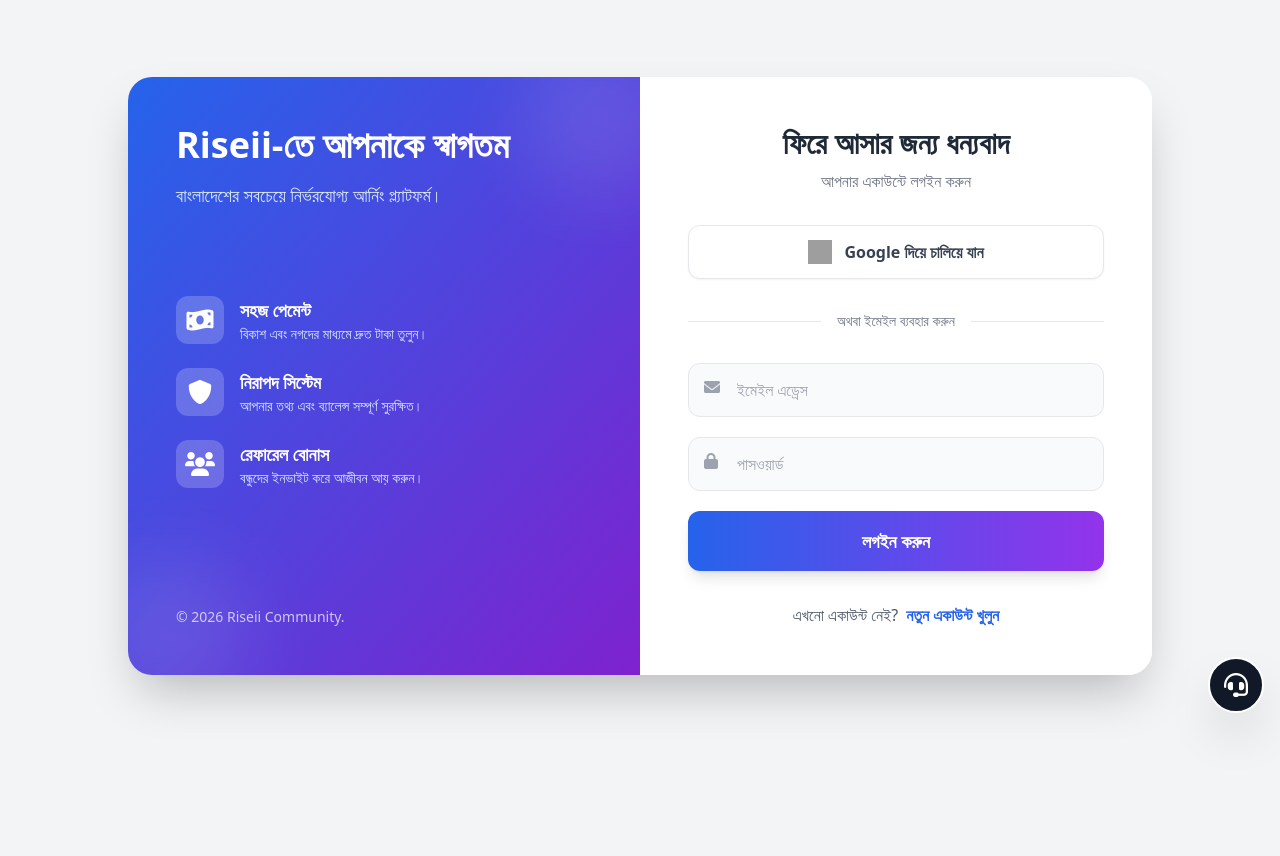
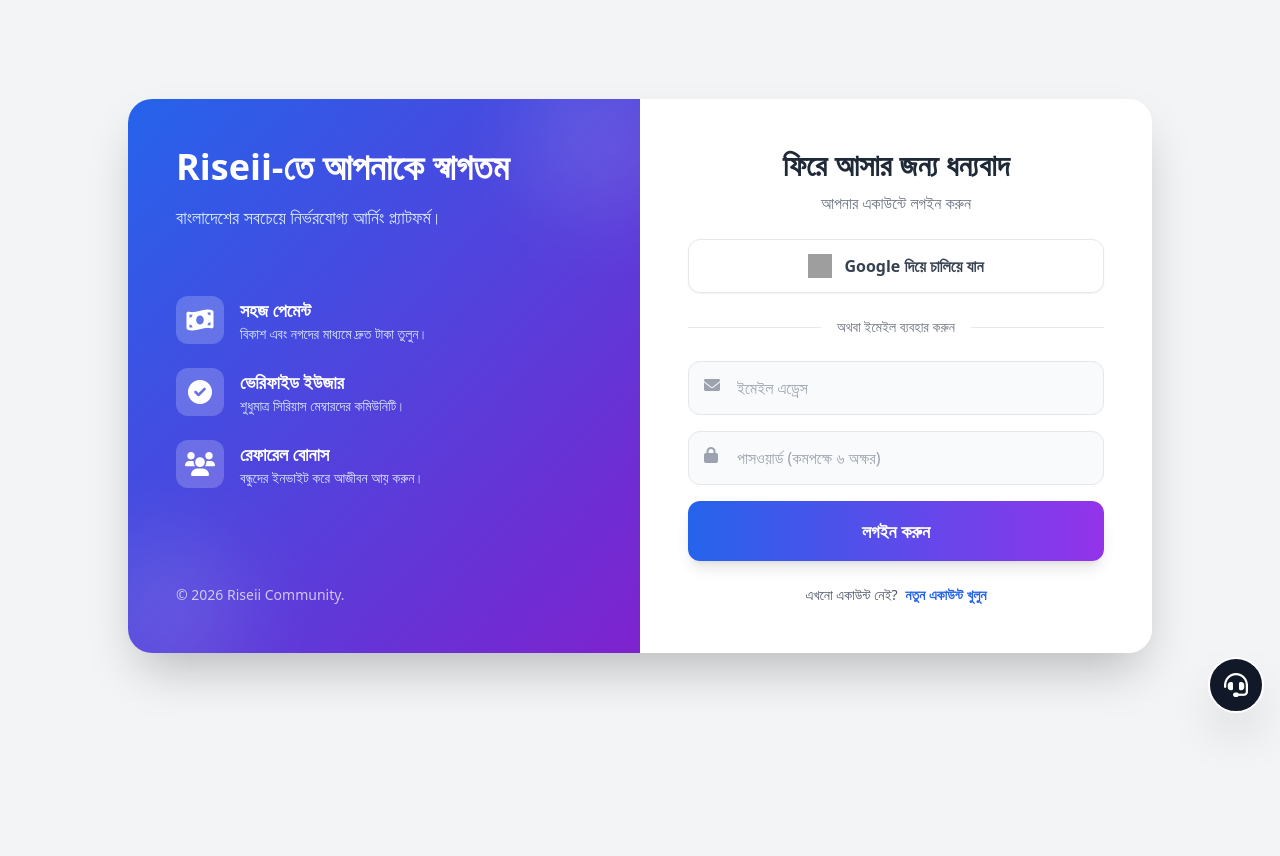
Before and after one commit to uto24/Riseii2, a Flask app: page /auth in a window 1280 px wide. Run offline with Flask 3, Linux system fonts and the light colour scheme; some libraries are stand-ins or nearby versions; grey boxes are pictures that could not be loaded.

Commit message:
Update auth.html

```diff
--- a/templates/auth.html
+++ b/templates/auth.html
@@ -9,6 +9,13 @@
         background: rgba(255, 255, 255, 0.95);
         backdrop-filter: blur(10px);
     }
+    .animate-fade-in {
+        animation: fadeIn 0.5s ease-in-out;
+    }
+    @keyframes fadeIn {
+        from { opacity: 0; transform: translateY(-10px); }
+        to { opacity: 1; transform: translateY(0); }
+    }
 </style>
 
 <div class="min-h-screen flex items-center justify-center p-4 -mt-10">
@@ -17,7 +24,6 @@
 
         <!-- LEFT SIDE: Content & Branding (Hidden on Mobile) -->
         <div class="hidden md:flex flex-col justify-between w-1/2 bg-gradient-to-br from-blue-600 to-purple-700 p-12 text-white relative overflow-hidden">
-            <!-- Background Shape -->
             <div class="absolute top-0 right-0 -mr-10 -mt-10 w-40 h-40 bg-white opacity-10 rounded-full blur-2xl"></div>
             <div class="absolute bottom-0 left-0 -ml-10 -mb-10 w-40 h-40 bg-white opacity-10 rounded-full blur-2xl"></div>
 
@@ -39,11 +45,11 @@
 
                 <div class="flex items-center gap-4">
                     <div class="w-12 h-12 bg-white/20 rounded-xl flex items-center justify-center text-2xl">
-                        <i class="fas fa-shield-alt"></i>
+                        <i class="fas fa-check-circle"></i>
                     </div>
                     <div>
-                        <h3 class="font-bold text-lg">নিরাপদ সিস্টেম</h3>
-                        <p class="text-sm text-blue-100">আপনার তথ্য এবং ব্যালেন্স সম্পূর্ণ সুরক্ষিত।</p>
+                        <h3 class="font-bold text-lg">ভেরিফাইড ইউজার</h3>
+                        <p class="text-sm text-blue-100">শুধুমাত্র সিরিয়াস মেম্বারদের কমিউনিটি।</p>
                     </div>
                 </div>
 
@@ -64,11 +70,26 @@
         </div>
 
         <!-- RIGHT SIDE: Auth Form -->
-        <div class="w-full md:w-1/2 p-8 md:p-12 bg-white">
+        <div class="w-full md:w-1/2 p-8 md:p-12 bg-white relative">
 
-            <div class="text-center mb-8">
+            <div class="text-center mb-6">
                 <h2 id="form-title" class="text-3xl font-bold text-gray-800">ফিরে আসার জন্য ধন্যবাদ</h2>
                 <p id="form-subtitle" class="text-gray-500 mt-2">আপনার একাউন্টে লগইন করুন</p>
+            </div>
+
+            <!-- ⚠️ ACTIVATION FEE NOTICE (Initially Hidden) -->
+            <div id="activation-notice" class="hidden mb-6 bg-amber-50 border-l-4 border-amber-500 p-4 rounded-r-lg shadow-sm animate-fade-in">
+                <div class="flex items-start gap-3">
+                    <div class="text-amber-500 mt-0.5">
+                        <i class="fas fa-exclamation-triangle"></i>
+                    </div>
+                    <div>
+                        <h4 class="text-sm font-bold text-amber-800">গুরুত্বপূর্ণ নোটিশ</h4>
+                        <p class="text-xs text-amber-700 mt-1 leading-relaxed">
+                            স্প্যাম বা ফেইক ইউজার রোধ করতে একাউন্ট অ্যাক্টিভেশনের জন্য এককালীন <span class="font-bold text-red-600 bg-red-50 px-1 rounded">৩০ টাকা</span> ফি প্রযোজ্য হবে। আপনি রাজি থাকলে একাউন্ট খুলুন।
+                        </p>
+                    </div>
+                </div>
             </div>
 
             <!-- Google Button -->
@@ -77,7 +98,7 @@
                 <span>Google দিয়ে চালিয়ে যান</span>
             </button>
 
-            <div class="relative my-8">
+            <div class="relative my-6">
                 <div class="absolute inset-0 flex items-center">
                     <div class="w-full border-t border-gray-200"></div>
                 </div>
@@ -87,10 +108,10 @@
             </div>
 
             <!-- Form -->
-            <div id="auth-form" class="space-y-5">
+            <div id="auth-form" class="space-y-4">
 
                 <!-- Signup Fields (Hidden initially) -->
-                <div id="signup-fields" class="hidden space-y-5">
+                <div id="signup-fields" class="hidden space-y-4 animate-fade-in">
                     <div class="relative group">
                         <i class="fas fa-user absolute left-4 top-4 text-gray-400 group-focus-within:text-blue-600 transition"></i>
                         <input type="text" id="name" placeholder="আপনার পুরো নাম" class="w-full pl-12 pr-4 py-3.5 border border-gray-200 rounded-xl focus:ring-2 focus:ring-blue-500 focus:border-transparent outline-none transition bg-gray-50 focus:bg-white">
@@ -115,7 +136,7 @@
 
                 <div class="relative group">
                     <i class="fas fa-lock absolute left-4 top-4 text-gray-400 group-focus-within:text-blue-600 transition"></i>
-                    <input type="password" id="password" placeholder="পাসওয়ার্ড" class="w-full pl-12 pr-4 py-3.5 border border-gray-200 rounded-xl focus:ring-2 focus:ring-blue-500 focus:border-transparent outline-none transition bg-gray-50 focus:bg-white">
+                    <input type="password" id="password" placeholder="পাসওয়ার্ড (কমপক্ষে ৬ অক্ষর)" class="w-full pl-12 pr-4 py-3.5 border border-gray-200 rounded-xl focus:ring-2 focus:ring-blue-500 focus:border-transparent outline-none transition bg-gray-50 focus:bg-white">
                 </div>
 
                 <!-- Submit Button -->
@@ -125,12 +146,12 @@
             </div>
 
             <!-- Error Message -->
-            <div id="status-container" class="hidden mt-4 p-3 rounded-lg bg-red-50 border border-red-100 text-center">
+            <div id="status-container" class="hidden mt-4 p-3 rounded-lg bg-red-50 border border-red-100 text-center animate-fade-in">
                 <p id="status" class="text-sm font-medium text-red-600"></p>
             </div>
 
             <!-- Toggle Link -->
-            <p class="text-center text-gray-600 mt-8">
+            <p class="text-center text-gray-600 mt-6 text-sm">
                 <span id="toggle-text">এখনো একাউন্ট নেই?</span>
                 <button onclick="toggleMode()" class="text-blue-600 font-bold hover:underline ml-1">নতুন একাউন্ট খুলুন</button>
             </p>
@@ -156,7 +177,7 @@
     if (refParam) {
         document.getElementById('ref_code_input').value = refParam;
         localStorage.setItem('referral_code', refParam);
-        toggleMode(); // Auto switch to signup if ref link exists
+        toggleMode();
     }
 
     function toggleMode() {
@@ -168,12 +189,13 @@
         const toggleText = document.getElementById('toggle-text');
         const toggleBtn = toggleText.nextElementSibling;
         const statusBox = document.getElementById('status-container');
+        const noticeBox = document.getElementById('activation-notice'); // Notice Element
 
-        // Hide error when switching
         statusBox.classList.add('hidden');
 
         if (isSignup) {
             signupFields.classList.remove('hidden');
+            noticeBox.classList.remove('hidden'); // Show Notice on Signup
             title.innerText = "একাউন্ট তৈরি করুন";
             subtitle.innerText = "Riseii-তে জয়েন করুন এবং আয় শুরু করুন";
             btn.innerText = "একাউন্ট খুলুন";
@@ -181,6 +203,7 @@
             toggleBtn.innerText = "লগইন করুন";
         } else {
             signupFields.classList.add('hidden');
+            noticeBox.classList.add('hidden'); // Hide Notice on Login
             title.innerText = "ফিরে আসার জন্য ধন্যবাদ";
             subtitle.innerText = "আপনার একাউন্টে লগইন করুন";
             btn.innerText = "লগইন করুন";
@@ -197,14 +220,14 @@
         text.innerText = msg;
 
         if(type === 'success') {
-            box.className = "mt-4 p-3 rounded-lg bg-green-50 border border-green-100 text-center";
+            box.className = "mt-4 p-3 rounded-lg bg-green-50 border border-green-100 text-center animate-fade-in";
             text.className = "text-sm font-medium text-green-600";
         } else if (type === 'processing') {
-            box.className = "mt-4 p-3 rounded-lg bg-blue-50 border border-blue-100 text-center";
+            box.className = "mt-4 p-3 rounded-lg bg-blue-50 border border-blue-100 text-center animate-fade-in";
             text.className = "text-sm font-medium text-blue-600";
             text.innerHTML = '<i class="fas fa-circle-notch fa-spin mr-2"></i> তথ্য যাচাই করা হচ্ছে...';
         } else {
-            box.className = "mt-4 p-3 rounded-lg bg-red-50 border border-red-100 text-center";
+            box.className = "mt-4 p-3 rounded-lg bg-red-50 border border-red-100 text-center animate-fade-in";
             text.className = "text-sm font-medium text-red-600";
         }
     }
@@ -229,7 +252,7 @@
         if(res.status === 403) {
             showStatus(data.message, 'error');
         } else if(data.status === 'success') {
-            showStatus("লগইন সফল হয়েছে! ড্যাশবোর্ডে নেওয়া হচ্ছে...", "success");
+            showStatus("সফলভাবে লগইন হয়েছে! ড্যাশবোর্ডে নেওয়া হচ্ছে...", "success");
             setTimeout(() => { window.location.href = '/dashboard'; }, 1000);
         } else {
             showStatus("সার্ভার এরর: " + data.message, 'error');
```
